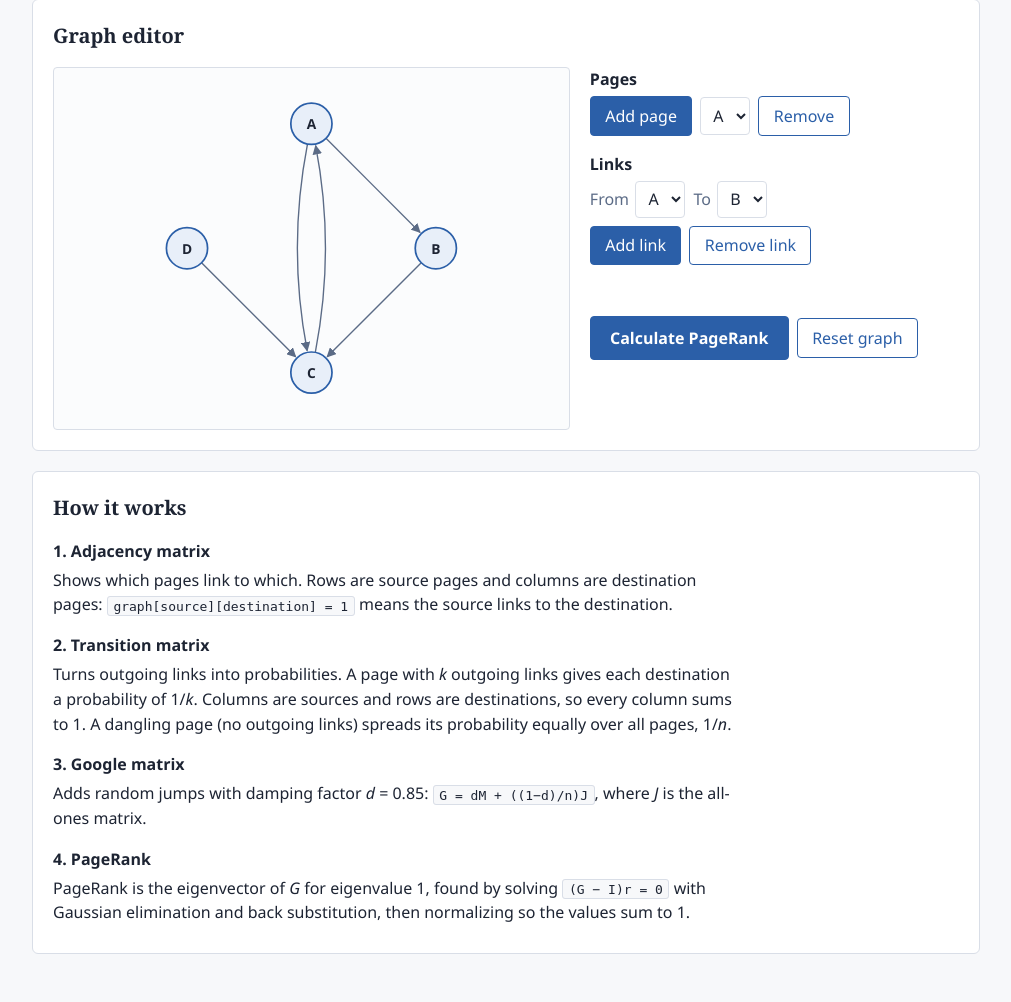
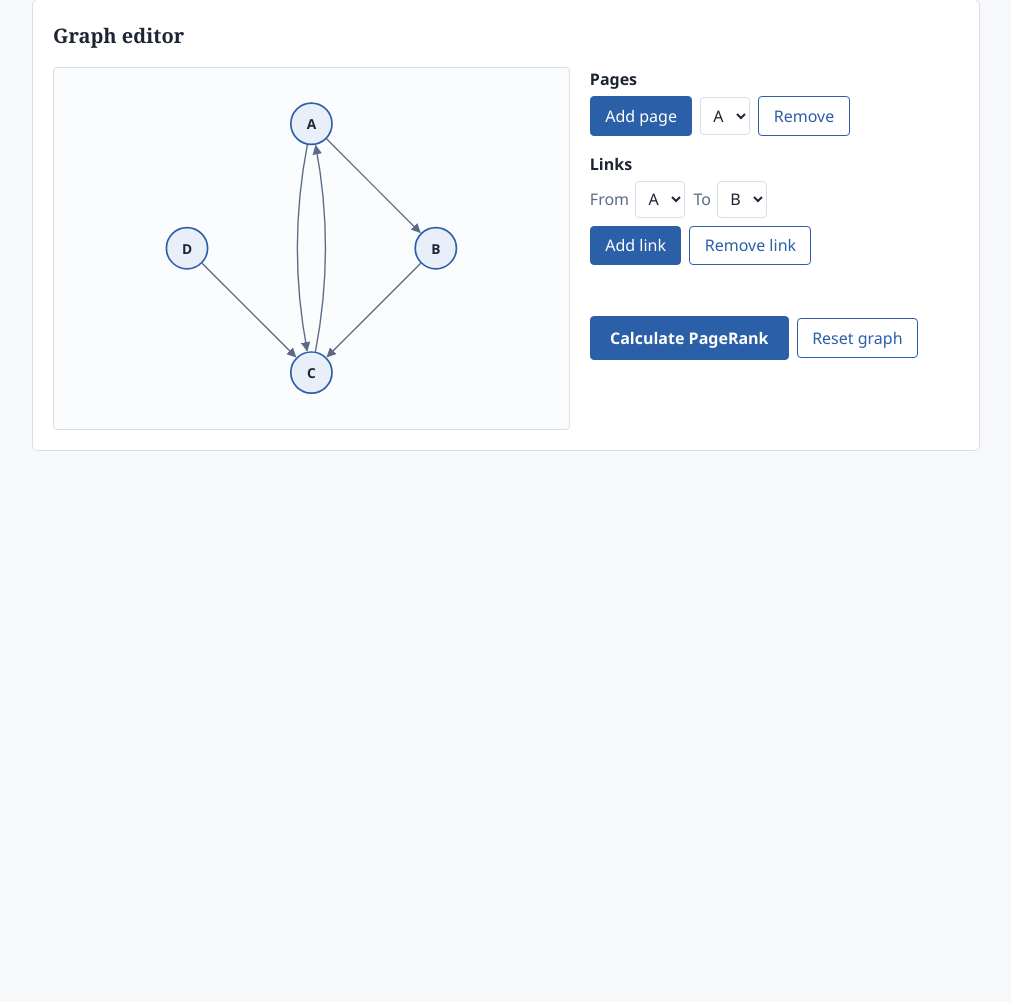
Before and after one commit to studentatpes007/PageRank-3.0, a Flask app: page / in a window 1280 px wide. Shown: the part 147-1149 px from the top of the page, without its empty margins (134-1145 px from the left). After the commit the page ends 598 px from the top, so only its background shows below. Run offline with Flask 3, Linux system fonts and the light colour scheme.

Commit message:
Update index.html

```diff
--- a/templates/index.html
+++ b/templates/index.html
@@ -1,11 +1,13 @@
 <!DOCTYPE html>
 <html lang="en">
+
 <head>
   <meta charset="UTF-8">
   <meta name="viewport" content="width=device-width, initial-scale=1">
   <title>PageRank Simulator</title>
   <link rel="stylesheet" href="{{ url_for('static', filename='style.css') }}">
 </head>
+
 <body>
   <header class="site-header">
     <h1>PageRank Simulator</h1>
@@ -19,8 +21,9 @@
       <div class="editor-grid">
         <svg id="graph" viewBox="0 0 600 420" role="img" aria-label="Directed graph of pages">
           <defs>
-            <marker id="arrow" viewBox="0 0 10 10" refX="9" refY="5" markerWidth="7" markerHeight="7" orient="auto-start-reverse">
-              <path d="M0,0 L10,5 L0,10 z" fill="#5b6b86"/>
+            <marker id="arrow" viewBox="0 0 10 10" refX="9" refY="5" markerWidth="7" markerHeight="7"
+              orient="auto-start-reverse">
+              <path d="M0,0 L10,5 L0,10 z" fill="#5b6b86" />
             </marker>
           </defs>
           <g id="edges"></g>
@@ -87,27 +90,21 @@
         <h2>PageRank results</h2>
         <div class="table-wrap">
           <table class="results-table">
-            <thead><tr><th>Rank</th><th>Page</th><th>PageRank</th><th>Percentage</th><th></th></tr></thead>
+            <thead>
+              <tr>
+                <th>Rank</th>
+                <th>Page</th>
+                <th>PageRank</th>
+                <th>Percentage</th>
+                <th></th>
+              </tr>
+            </thead>
             <tbody id="resultsBody"></tbody>
           </table>
         </div>
       </section>
     </div>
-
-    <!-- Explanation -->
-    <section class="card explain">
-      <h2>How it works</h2>
-      <h3>1. Adjacency matrix</h3>
-      <p>Shows which pages link to which. Rows are source pages and columns are destination pages: <code>graph[source][destination] = 1</code> means the source links to the destination.</p>
-      <h3>2. Transition matrix</h3>
-      <p>Turns outgoing links into probabilities. A page with <em>k</em> outgoing links gives each destination a probability of 1/<em>k</em>. Columns are sources and rows are destinations, so every column sums to 1. A dangling page (no outgoing links) spreads its probability equally over all pages, 1/<em>n</em>.</p>
-      <h3>3. Google matrix</h3>
-      <p>Adds random jumps with damping factor <em>d</em> = 0.85: <code>G = dM + ((1−d)/n)J</code>, where <em>J</em> is the all-ones matrix.</p>
-      <h3>4. PageRank</h3>
-      <p>PageRank is the eigenvector of <em>G</em> for eigenvalue 1, found by solving <code>(G − I)r = 0</code> with Gaussian elimination and back substitution, then normalizing so the values sum to 1.</p>
-    </section>
   </main>
 
   <script src="{{ url_for('static', filename='script.js') }}"></script>
 </body>
-</html>
```
